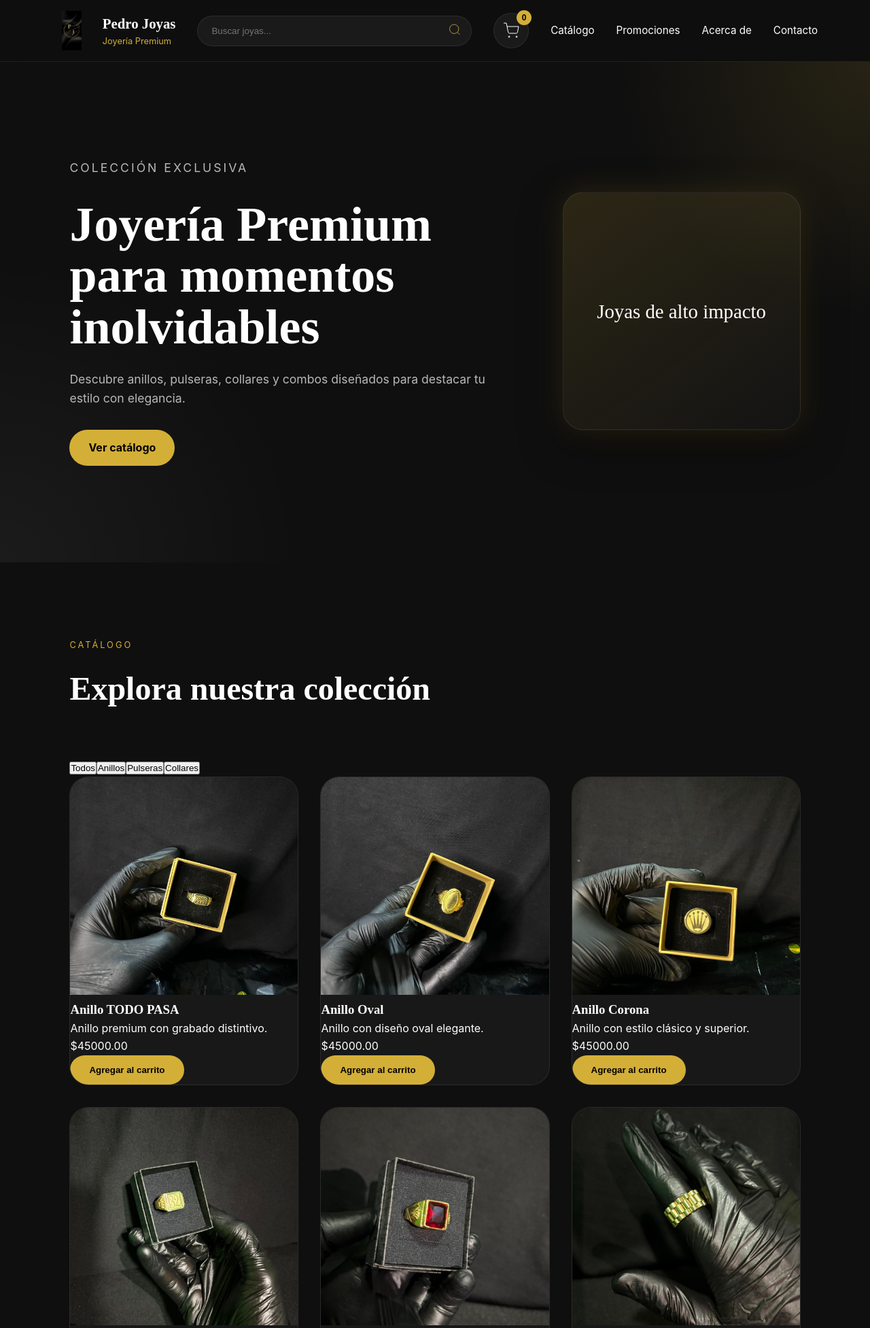
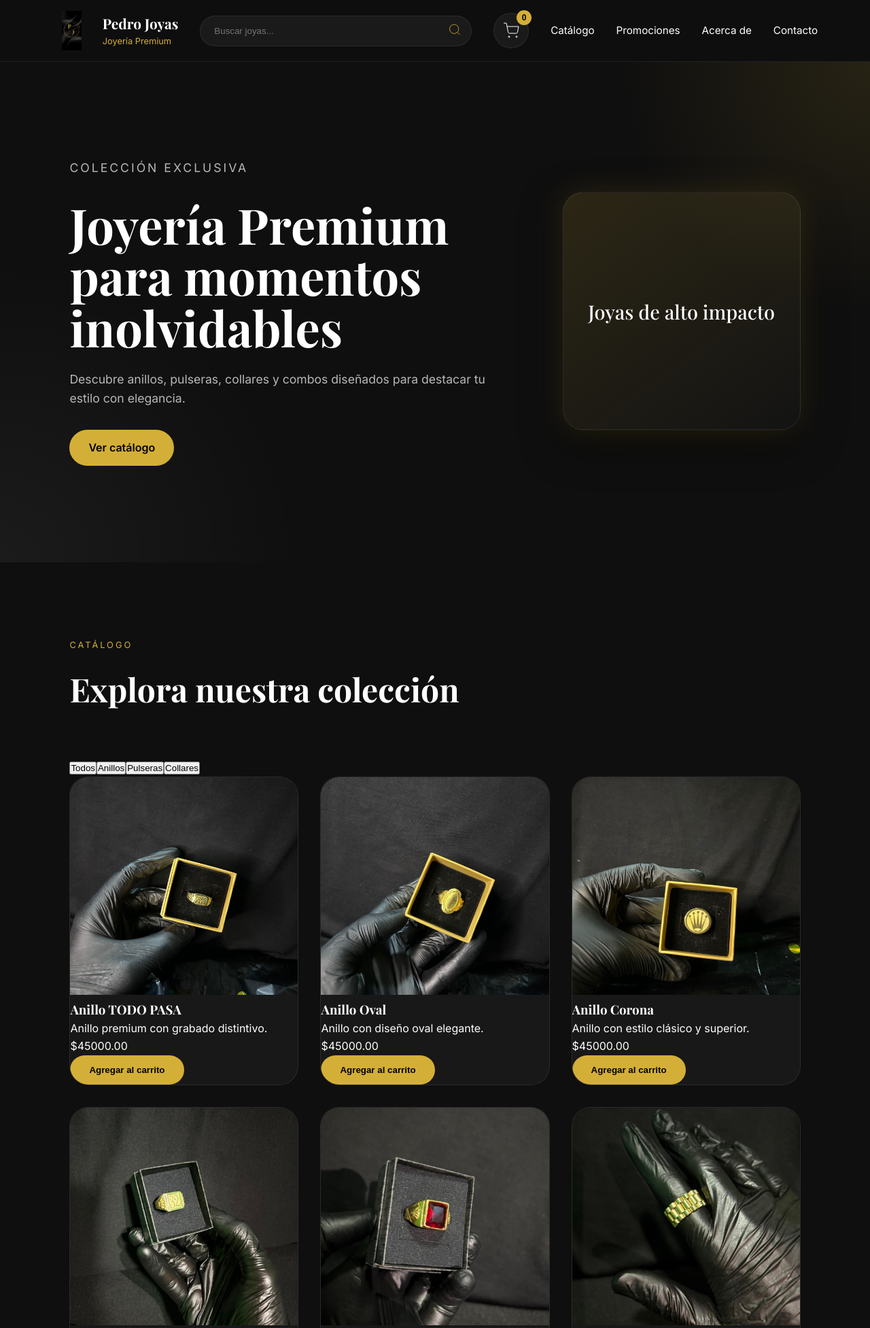
Before and after one commit to Agus-01/Pedro.joyas, a Flask app: page / in a window 1280 px wide. Shown: the top 1953 px of the page at 68% size. Run offline with Flask 3, Linux system fonts and the light colour scheme.

Commit message:
Nuevo diseño premium

```diff
--- a/templates/index.html
+++ b/templates/index.html
@@ -4,6 +4,8 @@
     <meta charset="UTF-8" />
     <meta name="viewport" content="width=device-width, initial-scale=1.0" />
     <title>Pedro.Joyeria</title>
+    <link rel="preconnect" href="https://fonts.googleapis.com">
+    <link href="https://fonts.googleapis.com/css2?family=Playfair+Display:wght@500;700&family=Inter:wght@300;400;500;600&display=swap" rel="stylesheet">
     <link rel="stylesheet" href="/static/css/styles.css" />
 </head>
 <body>
```
